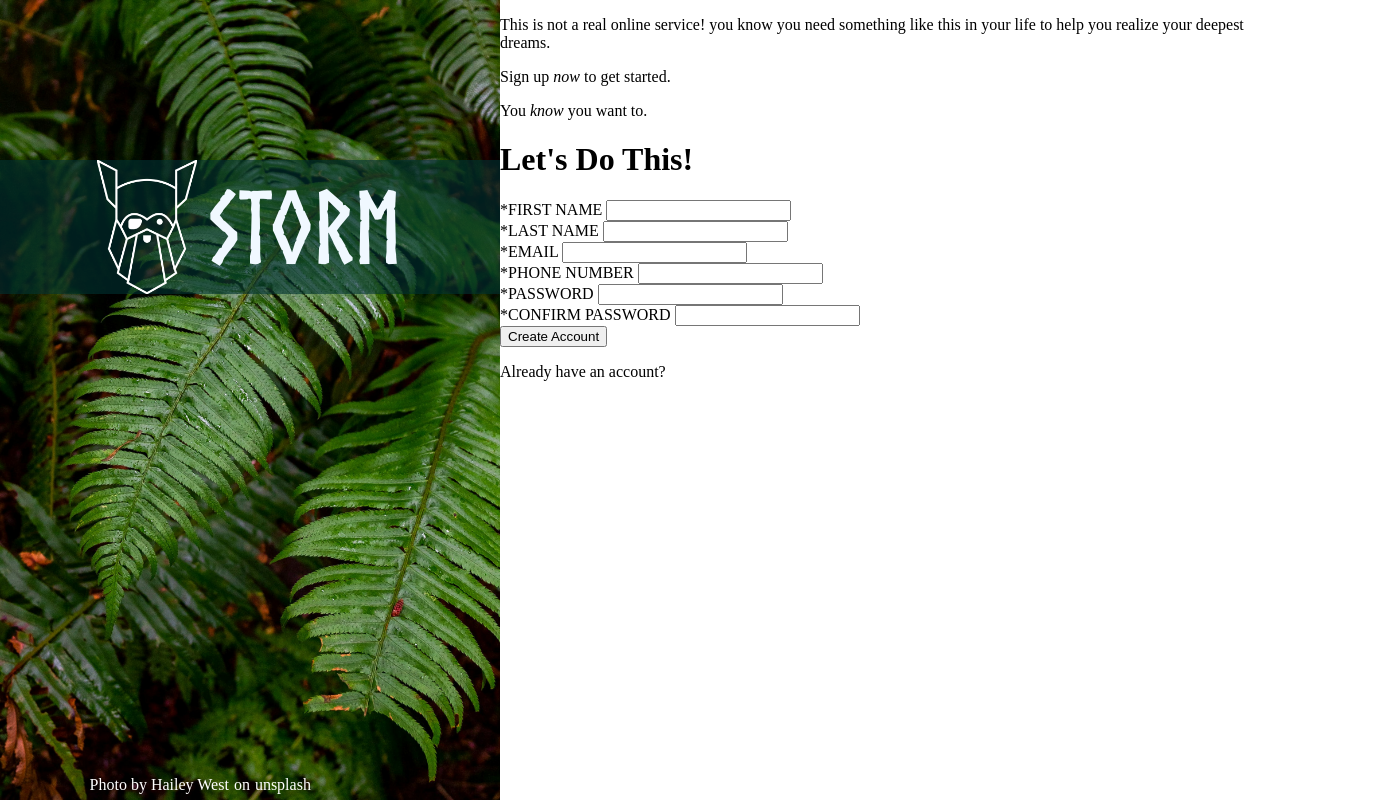
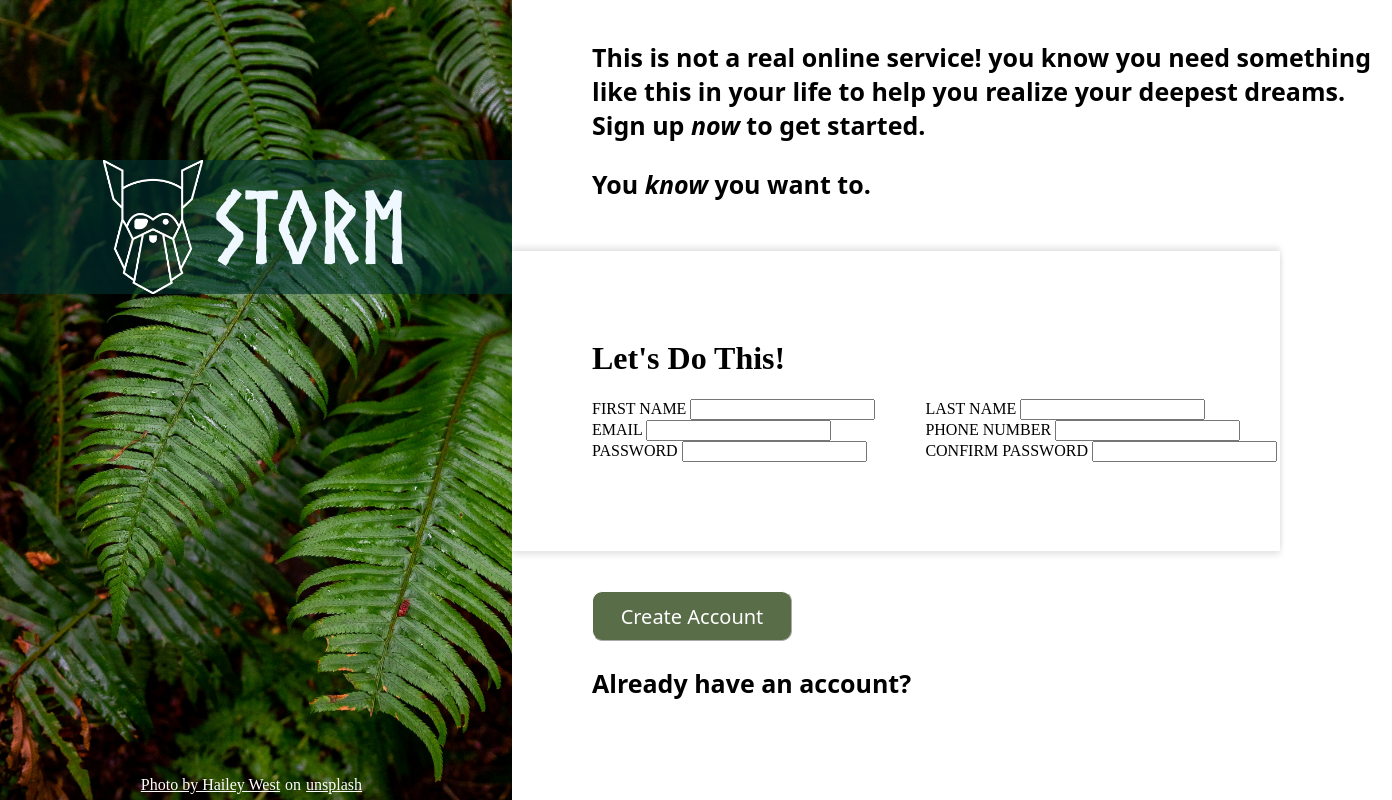
Before and after one commit to STORM533/Sign-up-Form, a plain HTML site: page index.html in a window 1280 px wide. Shown: the whole page, 1392 px wide, since content can reach past the window. Drawn offline with Linux system fonts and the light colour scheme.

Commit message:
page setup done image fixed . form styling left

```diff
--- a/index.html
+++ b/index.html
@@ -27,38 +27,45 @@
         <div class="part-1">
             <p class="text-2">This is not a real online service! you know you need something like this in your life to help you realize your deepest dreams.</p>
             <p class = "text-2">Sign up <em>now </em>to get started.</p>
-            <p class="text-2">You <em>know </em>you want to.</p>
+            <p class="text-3">You <em>know </em>you want to.</p>
         </div>
         <div class="part-2">
+            <form action="" method="post">
+                <div class="p21">
                     <h1>Let's Do This!</h1>
-            <form action="" method="post">
+                    <div class="p22">
+                        <div class="p21-1">
                             <div>
-                    <label for="first_name">*FIRST NAME</label>
+                                <label for="first_name">FIRST NAME</label>
                                 <input type = "text" name = "first_name" id = "first_name" required>
                             </div>
                             <div>
-                    <label for="last_name">*LAST NAME</label>
+                                <label for="email">EMAIL</label>
+                                <input type="email" name="email" id="email" required>
+                            </div>
+                            <div>
+                                <label for="password">PASSWORD</label>
+                                <input type="password" name="password" id="password" required>
+                            </div>
+                        </div>
+                        <div class="p21-2">
+                            <div>
+                                <label for="last_name">LAST NAME</label>
                                 <input type = "text" name = "last_name" id = "last_name" required>
                             </div>
                             <div>
-                    <label for="email">*EMAIL</label>
-                    <input type="email" name="email" id="email" required>
+                                <label for="phone-number">PHONE NUMBER</label>
+                                <input type="tel"" name="phone-number" id="phone-number"  required>
                             </div>
                             <div>
-                    <label for="phone-number">*PHONE NUMBER</label>
-                    <input type="number" name="phone-number" id="phone-number"  required>
-                </div>
-                <div>
-                    <label for="password">*PASSWORD</label>
-                    <input type="password" name="password" id="password" required>
-                </div>
-                <div>
-                    <label for = "cnfrm-pass">*CONFIRM PASSWORD</label>
+                                <label for = "cnfrm-pass">CONFIRM PASSWORD</label>
                                 <input type="password" name="cnfrm-pass" id="cnfrm-pass" required>
                             </div>
-
+                        </div>
+                    </div>
+                </div>
                 <button type="submit">Create Account</button>
-                <p>Already have an account? <a href="#" target ="_blank" rel="noopener noreferrer">Log in</a></p>
+                <p class="text-4">Already have an account? <a href="#" target ="_blank" rel="noopener noreferrer">Log in</a></p>
             </form>
         </div>
     </div>
--- a/styles.css
+++ b/styles.css
@@ -4,21 +4,18 @@
         font-weight: normal;
         font-style: normal;
     }
-html{
-    height: 100%;
-    margin: 0px;
-    gap: 0px;
 
-    }
 body{
-
     font-family:'NorseBold' system-ui, -apple-system, BlinkMacSystemFont, 'Segoe UI', Roboto, Oxygen, Ubuntu, Cantarell, 'Open Sans', 'Helvetica Neue', sans-serif ;
     display: flex;
     flex: 1 1 auto;
     margin: 0px;
+    height: 100vh;
+    width: 100vw;
+
 }
 .left-side{
-    width: 500px;
+    width: 40vw;
     height: 100vh;
     display: flex;
     flex-direction: column;
@@ -26,7 +23,7 @@ body{
 }
 .left-side .image{
     position: relative;
-    width: 500px;
+    width: 100%;
     height: 100vh;
     overflow: hidden;
 }
@@ -66,15 +63,85 @@ body{
     display: flex;
     position: absolute;
     top:97%;
-    left: 7%;
-    width: 500px;
+    left: 11%;
+    width: 40vw;
     height: 1px;
     gap: 5px;
 }
 a:link{
-    text-decoration: none;
+
     color: white   ;
 }
 a:visited{
-    color: rgba(171, 241, 8, 0.979);
+    color: rgb(74, 241, 8);
 }
+.right-side {
+    display: flex;
+    flex-direction: column;
+
+    width: 60vw;
+
+}
+.right-side .part-1{
+    width : 800px;
+    font-weight: 550;
+    padding-top: 40px;
+    padding-left: 80px;
+    font-family: system-ui, -apple-system, BlinkMacSystemFont, 'Segoe UI', Roboto, Oxygen, Ubuntu, Cantarell, 'Open Sans', 'Helvetica Neue', sans-serif;
+}
+.text-2{
+    font-size: 25px;
+    margin: 0px;
+}
+.text-3{
+    font-size:25px;
+    margin-bottom: 50px;
+}
+h1{
+    margin-top: 0px;
+    margin-left: 80px;
+}
+form .p21{
+    display: flex;
+    flex-direction: column;
+    box-sizing: border-box;
+    box-shadow:
+    0 -4px 6px rgba(0, 0, 0, 0.1),  /* top shadow */
+    0 4px 6px rgba(0, 0, 0, 0.1);   /* bottom shadow */
+    height: 300px;
+    justify-content: center;
+    margin-bottom: 0px;
+
+
+}
+.p22{
+    margin-left: 80px;
+    display: flex;
+    gap: 50px;
+
+}
+button{
+    background-color: #596D48;
+    color: white;
+    border-radius: 10px;
+    outline: none;
+    border-color: white;
+    border-width: 1px;
+    padding:5px;
+    display: flex;
+    justify-content:center;
+    align-items: center;
+    margin-top: 40px;
+    margin-left: 80px;
+    width: 200px;
+    height: 50px;
+    font-size: 20px;
+    font-weight: 500;
+    font-family: system-ui, -apple-system, BlinkMacSystemFont, 'Segoe UI', Roboto, Oxygen, Ubuntu, Cantarell, 'Open Sans', 'Helvetica Neue', sans-serif;
+}
+.text-4{
+    font-size: 25px;
+    margin-left: 80px;
+    font-weight: 550;
+    font-family: system-ui, -apple-system, BlinkMacSystemFont, 'Segoe UI', Roboto, Oxygen, Ubuntu, Cantarell, 'Open Sans', 'Helvetica Neue', sans-serif;
+}
```
Lines whose indentation alone changed are shown as unchanged.
